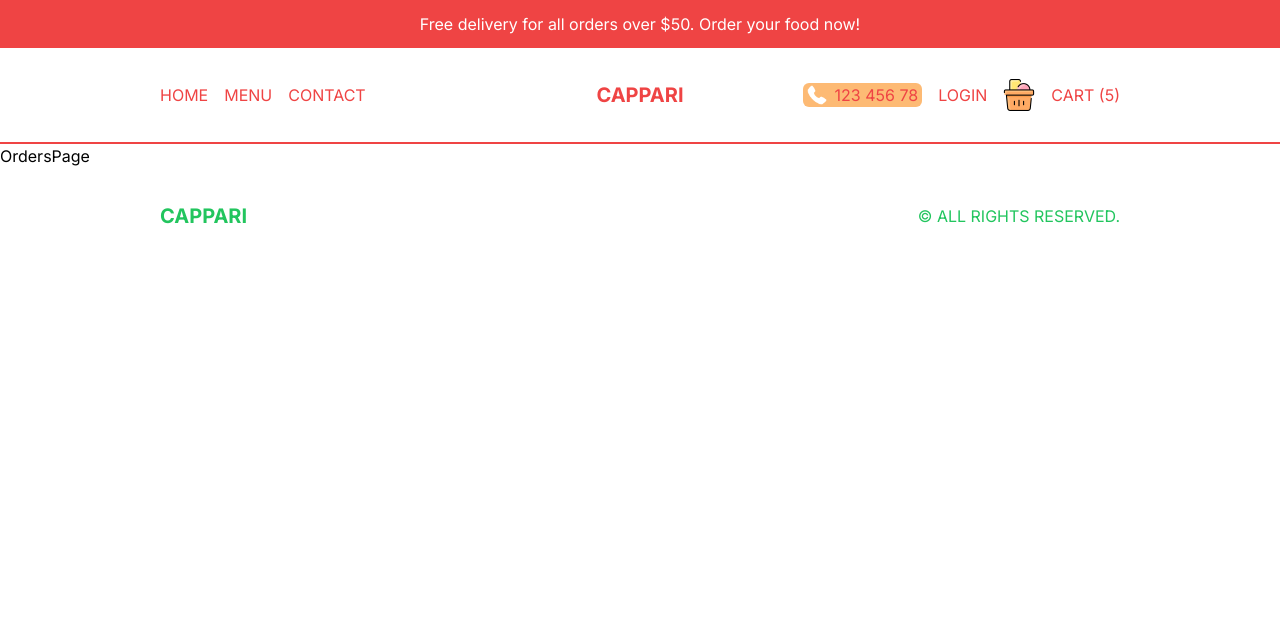
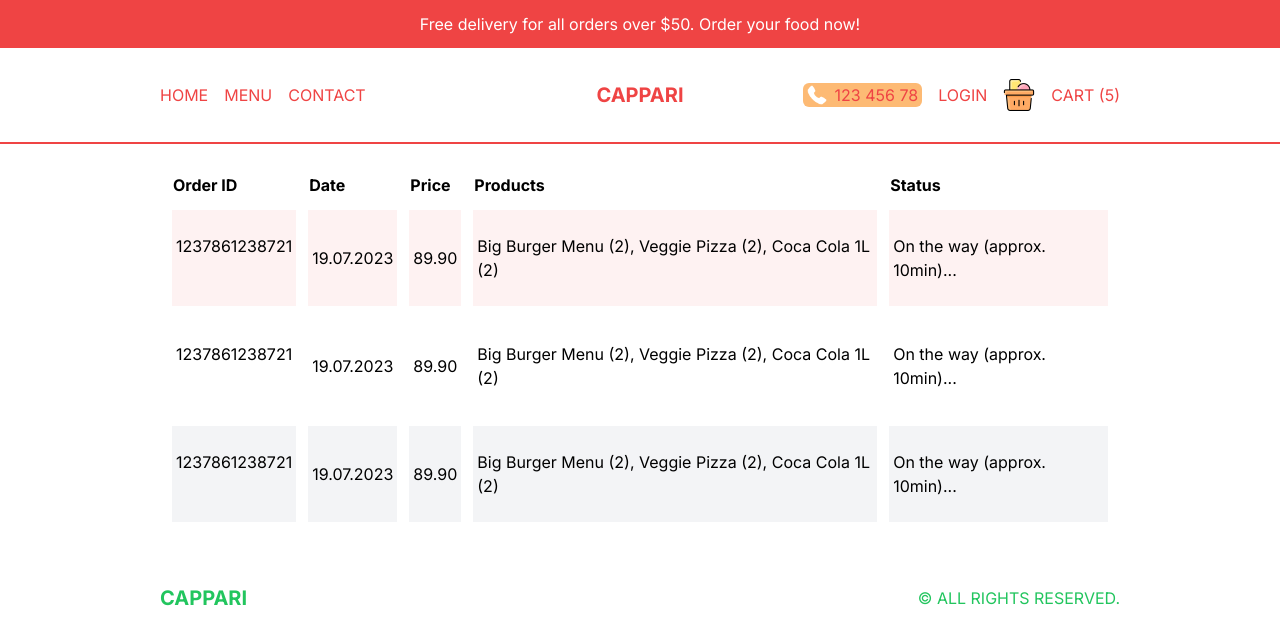
Before and after one commit to capo33/food_delivery, a Next.js app: page /Orders in a window 1280 px wide. Shown: the top 644 px of the page. Built offline with nearby package versions, Linux system fonts and the light colour scheme.

Commit message:
update orderpage component

```diff
--- a/src/app/Orders/page.tsx
+++ b/src/app/Orders/page.tsx
@@ -1,9 +1,44 @@
-import React from 'react'
+import React from "react";
 
 const OrdersPage = () => {
   return (
-    <div>OrdersPage</div>
-  )
-}
+    <div className="p-4 lg:px-20 xl:px-40">
+      <table className="w-full border-separate border-spacing-3">
+        <thead>
+          <tr className="text-left">
+            <th className="hidden md:block">Order ID</th>
+            <th>Date</th>
+            <th>Price</th>
+            <th className="hidden md:block">Products</th>
+            <th>Status</th>
+          </tr>
+        </thead>
+        <tbody>
+          <tr className="text-sm md:text-base bg-red-50">
+            <td className="hidden md:block py-6 px-1">1237861238721</td>
+            <td className="py-6 px-1">19.07.2023</td>
+            <td className="py-6 px-1">89.90</td>
+            <td className="hidden md:block py-6 px-1">Big Burger Menu (2), Veggie Pizza (2), Coca Cola 1L (2)</td>
+            <td className="py-6 px-1">On the way (approx. 10min)...</td>
+          </tr>
+          <tr className="text-sm md:text-base odd:bg-gray-100">
+            <td className="hidden md:block py-6 px-1">1237861238721</td>
+            <td className="py-6 px-1">19.07.2023</td>
+            <td className="py-6 px-1">89.90</td>
+            <td className="hidden md:block py-6 px-1">Big Burger Menu (2), Veggie Pizza (2), Coca Cola 1L (2)</td>
+            <td className="py-6 px-1">On the way (approx. 10min)...</td>
+          </tr>
+          <tr className="text-sm md:text-base odd:bg-gray-100">
+            <td className="hidden md:block py-6 px-1">1237861238721</td>
+            <td className="py-6 px-1">19.07.2023</td>
+            <td className="py-6 px-1">89.90</td>
+            <td className="hidden md:block py-6 px-1">Big Burger Menu (2), Veggie Pizza (2), Coca Cola 1L (2)</td>
+            <td className="py-6 px-1">On the way (approx. 10min)...</td>
+          </tr>
+        </tbody>
+      </table>
+    </div>
+  );
+};
 
-export default OrdersPage
+export default OrdersPage;
```
